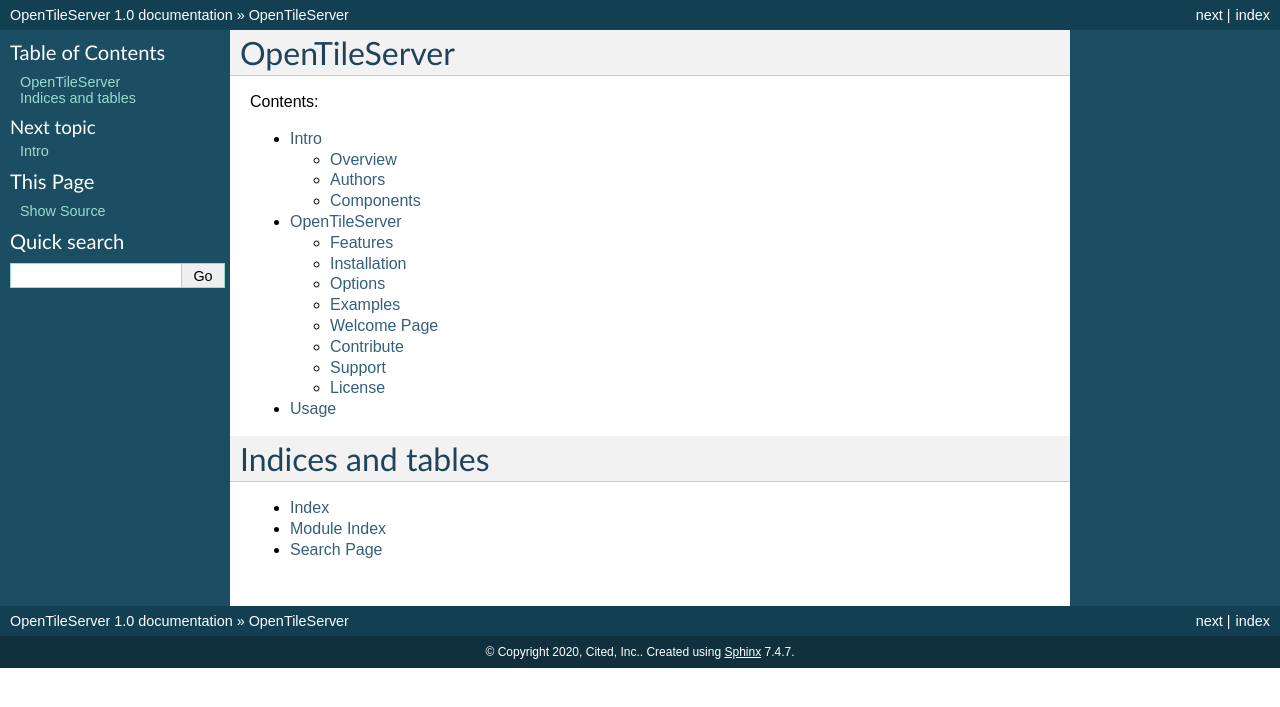
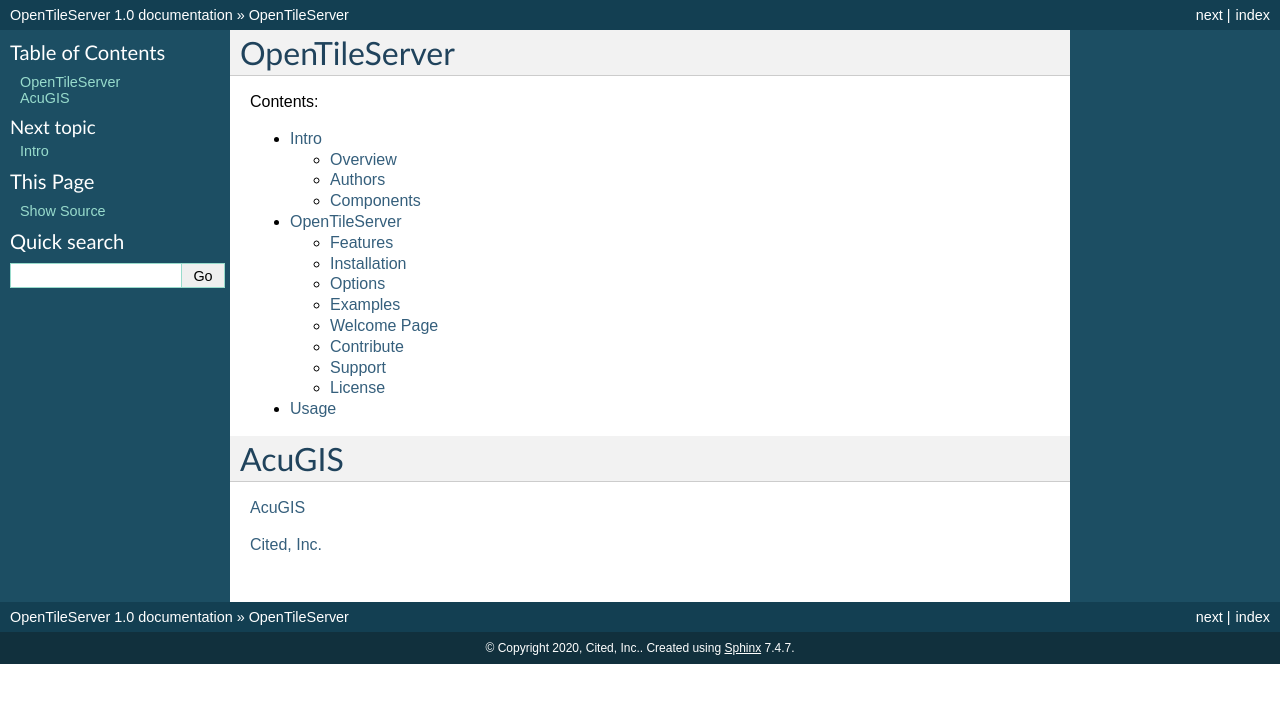
Before and after one commit to AcuGIS/OpenTileServer, a Sphinx documentation site: the page built from docs/index.rst, in a window 1280 px wide. Shown: the top 707 px of the page. Built offline with Sphinx 7.4.7, drawn with Linux system fonts in a browser that asks for light colours.

Commit message:
Update index.rst

```diff
--- a/docs/index.rst
+++ b/docs/index.rst
@@ -15,10 +15,8 @@
    *
 
 
+AcuGIS
+==================
+`AcuGIS <https://www.acugis.com>`_
 
-Indices and tables
-==================
-
-* :ref:`genindex`
-* :ref:`modindex`
-* :ref:`search`
+`Cited, Inc. <https://www.citedcorp.com>`_
```
